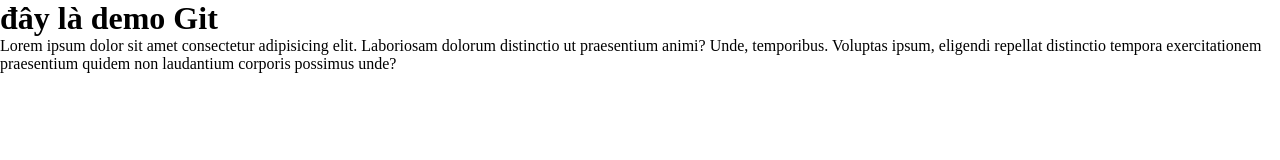
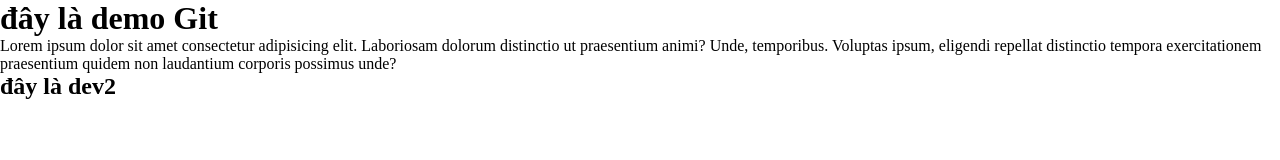
Before and after one commit to Anhthu1409/bc65-capstone, a plain HTML site: page index.html in a window 1280 px wide. Drawn offline with Linux system fonts and the light colour scheme.

Commit message:
dev2 update html

```diff
--- a/index.html
+++ b/index.html
@@ -15,5 +15,6 @@
       eligendi repellat distinctio tempora exercitationem praesentium quidem non
       laudantium corporis possimus unde?
     </p>
+    <h2>đây là dev2</h2>
   </body>
 </html>
```
